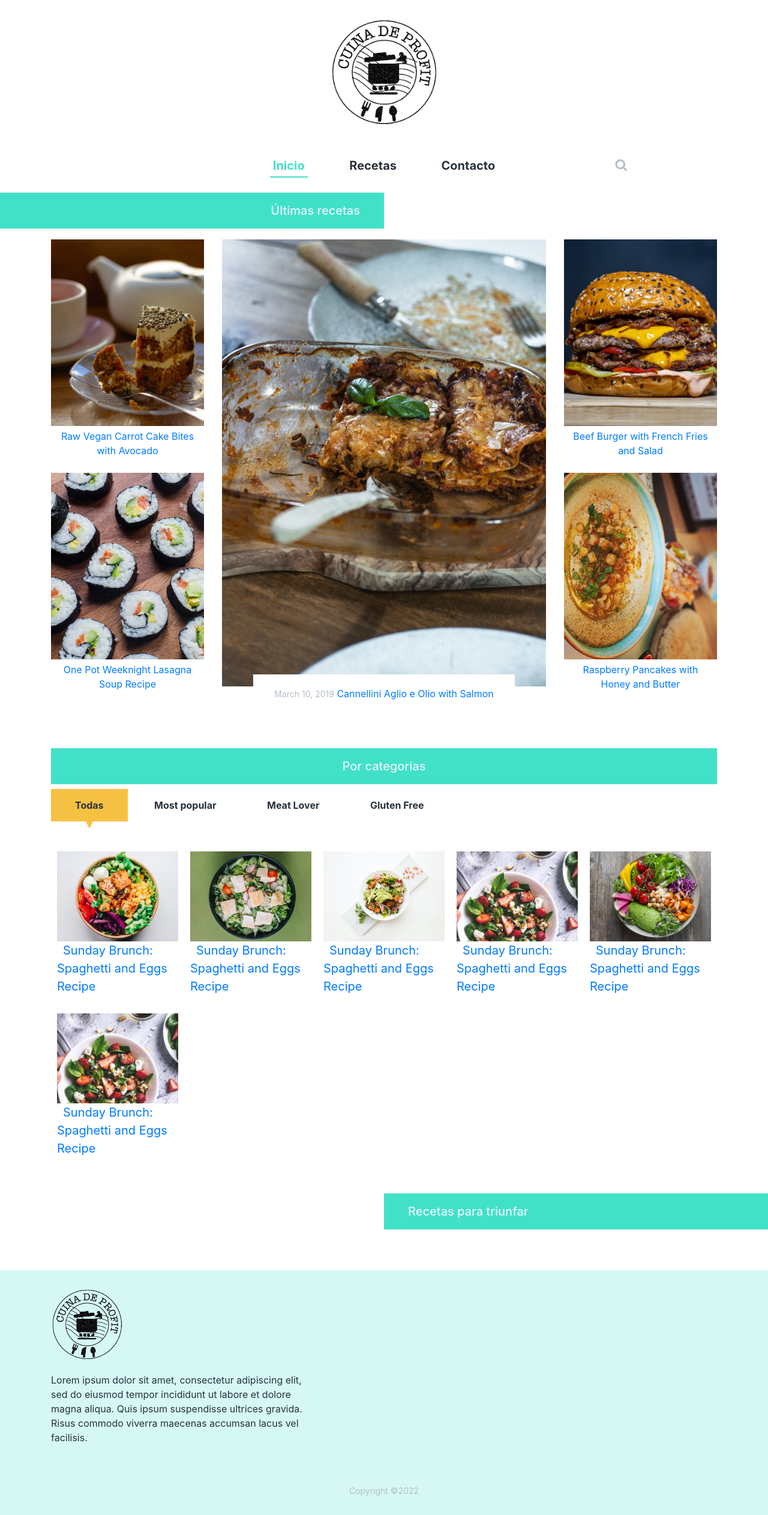
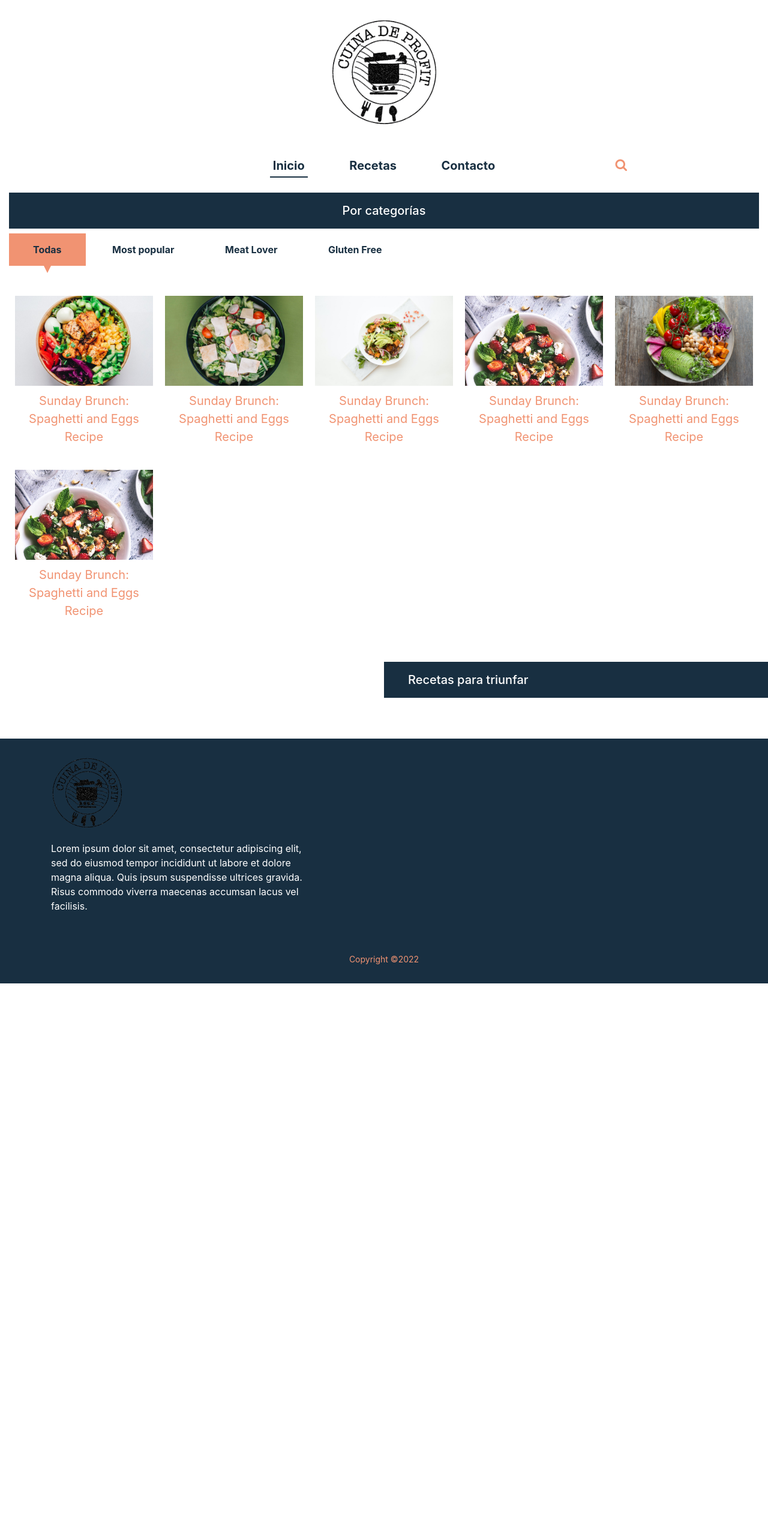
Before and after one commit to barbaragavalda/cuinadeprofit.cat, a PHP site: template src/Web/View/home.twig in a window 1280 px wide. Shown: the whole page at 60% size. After the commit the page ends 1639 px from the top, so only its background shows below. Run offline with PHP 8.4, Linux system fonts and the light colour scheme; the template is opened without the code that fills it, so the values that code supplies are empty; some libraries are stand-ins or nearby versions.

Commit message:
new colors

```diff
--- a/config/projects.prod.php
+++ b/config/projects.prod.php
@@ -2,7 +2,7 @@
 
 $config = array(
 
-    'base_domain' => 'https://cuina-de-profit.cat/',
+    'base_domain' => 'https://cdp.optisistem.com/',
 
     'wallaby' => array(
         'app'       => 'Appacman',
--- a/public/static/css/style.css
+++ b/public/static/css/style.css
@@ -4,81 +4,74 @@
 /* colors */
 .black-color,
 body, #main-header a, .hover-effect .item h2 a {
-	color: rgb(40, 50, 60) !important;
+	color: rgb(24, 47, 65) !important;
 }
-.black-bg{
-	background-color: rgb(40, 50, 60);
-}
-.black-bg input {
-	border-color: rgb(100, 110, 120) !important;
-}
-input::-webkit-input-placeholder {
-	color: rgb(100, 110, 120);
-}
-input::-moz-placeholder {
-	color: rgb(100, 110, 120);
-}
-input:-ms-input-placeholder {
-	color: rgb(100, 110, 120);
-}
-input::-ms-input-placeholder {
-	color: rgb(100, 110, 120);
-}
-input::placeholder {
-	color: rgb(100, 110, 120);
-}
-.grey-color {
-	color: rgb(180, 190, 200);
-}
-.grey-bg, .img,
-#main-header ul li li:after {
-	background: rgb(180, 190, 200);
-}
-.grey-border{
+.grey-border,
+.form-control:focus{
 	border-color: rgb(180, 190, 200);
 }
-.white-color, .black-bg, .grey-bg,
+.white-color, .main-bg, .grey-bg,
 .hover-effect .item .img:before {
-	color: rgb(235, 245, 255) !important;
+	color: white !important;
 }
 .white-bg{
-	background: rgb(255, 255, 255);
-}
-footer {
-	background: rgb(213, 248, 245);
+	background: white;
 }
 ::selection {
-	background-color: rgb(171, 243, 234);
+	background: rgb(223, 237, 235);
 }
 ::-moz-selection {
-	background-color: rgb(171, 243, 234);
+	background: rgb(223, 237, 235);
 }
 .main-color,
 #main-header a:hover, #main-header a.current{
-	color: rgb(65, 225, 200) !important;
+	color: rgb(24, 47, 65) !important;
 }
-.custom-control-input:checked~.custom-control-label::before{
-	border-color: rgb(65, 225, 200);
+.main-border{
+	border-color: rgb(24, 47, 65);
 }
 .main-bg,
-#main-header ul li a:after,
-.custom-control-input:checked~.custom-control-label::before{
-	background: rgb(65, 225, 200);
+#main-header ul li a:after{
+	background: rgb(24, 47, 65);
 }
 .secondary-color,
 .hover-effect .item:hover h2 a{
-	color: rgb(246, 193, 67) !important;
+	color: rgb(241, 147, 114) !important;
 }
 .secondary-bg,
 .hover-effect .item:hover .img:after,
-.categories ul li:before{
-	background-color: rgb(246, 193, 67);
+.categories ul li:before,
+.custom-control-input:checked~.custom-control-label::before{
+	background-color: rgb(241, 147, 114);
 }
-.categories ul li::after{
-	border-color: rgb(246, 193, 67);
+.secondary-border,
+.categories ul li::after,
+.custom-control-input:checked~.custom-control-label::before{
+	border-color: rgb(241, 147, 114);
 }
-.danger-bg{
-	background-color: rgb(252, 2, 84);
+.tertiary-color{
+	color: rgb(150, 197, 189);
+}
+input::-webkit-input-placeholder {
+	color: rgb(150, 197, 189);
+}
+input::-moz-placeholder {
+	color: rgb(150, 197, 189);
+}
+input:-ms-input-placeholder {
+	color: rgb(150, 197, 189);
+}
+input::-ms-input-placeholder {
+	color: rgb(150, 197, 189);
+}
+input::placeholder {
+	color: rgb(150, 197, 189);
+}
+.tertiary-bg{
+	background-color: rgb(150, 197, 189);
+}
+.tertiary-border{
+	border-color: rgb(150, 197, 189);
 }
 .focus, .btn:focus,
 .form-control:focus,
@@ -278,7 +271,9 @@ footer{
 #search-model input {
 	width: 500px;
 	font-size: 40px;
-	border: none;
+	border-top: none;
+	border-left: none;
+	border-right: none;
 	border-bottom-width: 2px;
 	border-bottom-style: solid;
 }
@@ -404,6 +399,7 @@ section h5 {
 	height: 150px;
 }
 #filter-items .item a{
+	display: block;
 	font-size: 1.25rem;
 	text-align: center;
 	padding: 10px;
--- a/src/Web/Controller/DefaultController.php
+++ b/src/Web/Controller/DefaultController.php
@@ -2,9 +2,11 @@
 
 namespace Web\Controller;
 
-class DefaultController extends Controller {
+class DefaultController extends Controller
+{
 
-    public function run(){
+    public function run()
+    {
         $this->assign('menu', '404');
         $this->template('404.twig');
     }
--- a/src/Web/View/basic.twig
+++ b/src/Web/View/basic.twig
@@ -42,7 +42,7 @@
                         {% include 'include/li-menu.twig' with{ name: 'Contacto', link: 'contacto', code: 'contact' } %}
                     </ul>
                 </nav>
-                <div class="search-button grey-color">
+                <div class="search-button secondary-color">
                     <i class="fa fa-search"></i>
                 </div>
             </div>
@@ -52,7 +52,7 @@
 
     {% block content %}{% endblock %}
 
-    <footer>
+    <footer class="main-bg">
         <div class="container-xl">
             <div class="row">
                 <div class="col-lg-5">
@@ -68,18 +68,18 @@
             </div>
             <div class="row">
                 <div class="col-lg-12">
-                    <div class="copy grey-color">
+                    <div class="copy secondary-color">
                         Copyright &copy;<script>document.write(new Date().getFullYear());</script> {{ webName }}
                     </div>
                 </div>
             </div>
         </div>
     </footer>
-    <div id="search-model" class="black-bg">
+    <div id="search-model" class="main-bg">
         <div class="h-100 d-flex align-items-center justify-content-center">
-            <div class="close grey-bg">+</div>
+            <div class="close tertiary-bg">+</div>
             <form>
-                <input type="text" class="grey-color" placeholder="{% trans %}Busca aquí...{% endtrans %}">
+                <input type="text" class="secondary-border white-color" placeholder="{% trans %}Busca aquí...{% endtrans %}">
             </form>
         </div>
     </div>
--- a/src/Web/View/home.twig
+++ b/src/Web/View/home.twig
@@ -3,7 +3,7 @@
 {% block extraBody %}
     <script src="{{ staticDomain }}js/plugin/mixitup.min.js"></script>
     <script>
-        $(document).ready(function() {
+        $(document).ready(function () {
             if ($('#filter-items').length > 0) {
                 var containerEl = document.querySelector('#filter-items');
                 var mixer = mixitup(containerEl);
@@ -18,53 +18,37 @@
 {% endblock %}
 
 {% block content %}
+    {% if recent|length > 0 %}
         <section>
-        <h5 class="title-left main-bg white-color">{% trans %}Últimas recetas{% endtrans %}</h5>
-        <div class="container-xl">
+            <h5 class="title-left main-bg">{% trans %}Últimas recetas{% endtrans %}</h5>
+            <div class="container-fluid">
                 <div class="mosaic hover-effect row">
                     <div class="col-lg-6 order-lg-2">
-                    <div class="item large-item">
-                        <div class="img" style="background-image: url('{{ staticDomain }}img/dummy/lasagna.jpg');"></div>
-                        <div class="text white-bg">
-                            <span class="grey-color">March 10, 2019</span>
-                            <a href="{{ domain }}{% trans %}receta{% endtrans %}/1">Cannellini Aglio e Olio with Salmon</a>
-                        </div>
-                    </div>
+                        {% include 'include/home-recent.twig' with{ item: recent[0], type: 'large-item' } %}
                     </div>
                     <div class="col-lg-3 col-md-6 order-lg-1">
-                    <div class="item">
-                        <div class="img" data-setbg="img/recipe-1.jpg" style="background-image: url('{{ staticDomain }}img/dummy/carrot-cake.jpg');"></div>
-                        <div class="text">
-                            <a href="{{ domain }}{% trans %}receta{% endtrans %}/2">Raw Vegan Carrot Cake Bites with Avocado</a>
-                        </div>
-                    </div>
-                    <div class="item">
-                        <div class="img" data-setbg="img/recipe-2.jpg" style="background-image: url('{{ staticDomain }}img/dummy/sushi.jpg');"></div>
-                        <div class="text">
-                            <a href="{{ domain }}{% trans %}receta{% endtrans %}/3">One Pot Weeknight Lasagna Soup Recipe</a>
-                        </div>
-                    </div>
+                        {% if recent|length > 1 %}
+                            {% include 'include/home-recent.twig' with{ item: recent[1] } %}
+                        {% endif %}
+                        {% if recent|length > 3 %}
+                            {% include 'include/home-recent.twig' with{ item: recent[3] } %}
+                        {% endif %}
                     </div>
                     <div class="col-lg-3 col-md-6 order-lg-3">
-                    <div class="item">
-                        <div class="img" data-setbg="img/recipe-4.jpg" style="background-image: url('{{ staticDomain }}img/dummy/hamburger.jpg');"></div>
-                        <div class="text">
-                            <a href="{{ domain }}{% trans %}receta{% endtrans %}/4">Beef Burger with French Fries and Salad</a>
-                        </div>
-                    </div>
-                    <div class="item">
-                        <div class="img" data-setbg="img/recipe-5.jpg" style="background-image: url('{{ staticDomain }}img/dummy/hummus.jpg');"></div>
-                        <div class="text">
-                            <a href="{{ domain }}{% trans %}receta{% endtrans %}/5">Raspberry Pancakes with Honey and Butter</a>
-                        </div>
-                    </div>
+                        {% if recent|length > 2 %}
+                            {% include 'include/home-recent.twig' with{ item: recent[2] } %}
+                        {% endif %}
+                        {% if recent|length > 4 %}
+                            {% include 'include/home-recent.twig' with{ item: recent[4] } %}
+                        {% endif %}
                     </div>
                 </div>
             </div>
         </section>
+    {% endif %}
 
-    <section class="container-xl">
-        <h5 class="title main-bg white-color">{% trans %}Por categorías{% endtrans %}</h5>
+    <section class="container-fluid">
+        <h5 class="title main-bg">{% trans %}Por categorías{% endtrans %}</h5>
 
         <div class="row">
             <div class="col-lg-12">
@@ -81,37 +65,36 @@
         <div id="filter-items" class="hover-effect clearfix">
             <div class="item mix all mostpopular">
                 <div class="img" style="background-image: url('{{ staticDomain }}img/dummy/salad-1.jpg')"></div>
-                <a href="#" class="text">Sunday Brunch: Spaghetti and Eggs Recipe</a>
+                <a href="#" class="text secondary-color">Sunday Brunch: Spaghetti and Eggs Recipe</a>
             </div>
             <div class="item mix all mostpopular">
                 <div class="img" style="background-image: url('{{ staticDomain }}img/dummy/salad-2.jpg')"></div>
-                <a href="#" class="text">Sunday Brunch: Spaghetti and Eggs Recipe</a>
+                <a href="#" class="text secondary-color">Sunday Brunch: Spaghetti and Eggs Recipe</a>
             </div>
             <div class="item mix all meatlover mostpopular">
                 <div class="img" style="background-image: url('{{ staticDomain }}img/dummy/salad-3.jpg')"></div>
-                <a href="#" class="text">Sunday Brunch: Spaghetti and Eggs Recipe</a>
+                <a href="#" class="text secondary-color">Sunday Brunch: Spaghetti and Eggs Recipe</a>
             </div>
             <div class="item mix all meatlover">
                 <div class="img" style="background-image: url('{{ staticDomain }}img/dummy/salad-4.jpg')"></div>
-                <a href="#" class="text">Sunday Brunch: Spaghetti and Eggs Recipe</a>
+                <a href="#" class="text secondary-color">Sunday Brunch: Spaghetti and Eggs Recipe</a>
             </div>
             <div class="item mix all meatlover glutenfree">
                 <div class="img" style="background-image: url('{{ staticDomain }}img/dummy/salad-5.jpg')"></div>
-                <a href="#" class="text">Sunday Brunch: Spaghetti and Eggs Recipe</a>
+                <a href="#" class="text secondary-color">Sunday Brunch: Spaghetti and Eggs Recipe</a>
             </div>
             <div class="item mix all meatlover">
                 <div class="img" style="background-image: url('{{ staticDomain }}img/dummy/salad-4.jpg')"></div>
-                <a href="#" class="text">Sunday Brunch: Spaghetti and Eggs Recipe</a>
+                <a href="#" class="text secondary-color">Sunday Brunch: Spaghetti and Eggs Recipe</a>
             </div>
         </div>
     </section>
 
     <section>
         <div class="clearfix">
-            <h5 class="title-right main-bg white-color">{% trans %}Recetas para triunfar{% endtrans %}</h5>
+            <h5 class="title-right main-bg">{% trans %}Recetas para triunfar{% endtrans %}</h5>
         </div>
-
-        <div class="container-xl">
+        <div class="container-fluid">
             {% include 'include/list.twig' with { recipes: items } %}
         </div>
     </section>
--- a/src/Web/View/recipe/difficulty.twig
+++ b/src/Web/View/recipe/difficulty.twig
@@ -1,9 +1,9 @@
-{% set classDifficulty = 'main-bg black-color' %}
+{% set classDifficulty = 'tertiary-bg black-color' %}
 {% if recipe.id_difficulty == 2 %}
-    {% set classDifficulty = 'secondary-bg black-color' %}
+    {% set classDifficulty = 'main-bg' %}
 {% else %}
     {% if recipe.id_difficulty == 3 %}
-        {% set classDifficulty = 'danger-bg white-color' %}
+        {% set classDifficulty = 'secondary-bg black-color' %}
     {% else %}
     {% endif %}
 {% endif %}
--- a/src/Web/View/recipe/list.twig
+++ b/src/Web/View/recipe/list.twig
@@ -20,7 +20,7 @@
 {% endblock %}
 
 {% block content %}
-    <div id="list" class="container-xl">
+    <div id="list" class="container-fluid">
         <form method="POST" class="row">
             <div class="col">
                 {% set buttons %}
```
Also changed, not shown: src/Web/Controller/Controller.php (+14 -8 lines), src/Web/Controller/Home.php (+8 -2 lines), src/Web/Model/Home.php (added, +22 -0 lines), src/Web/Model/Recipe/FilteredList.php (+15 -6 lines), src/Web/View/include/home-recent.twig (added, +7 -0 lines), src/Web/View/recipe/detail.twig (+5 -5 lines), 1 other file. Lines whose indentation alone changed are shown as unchanged.
